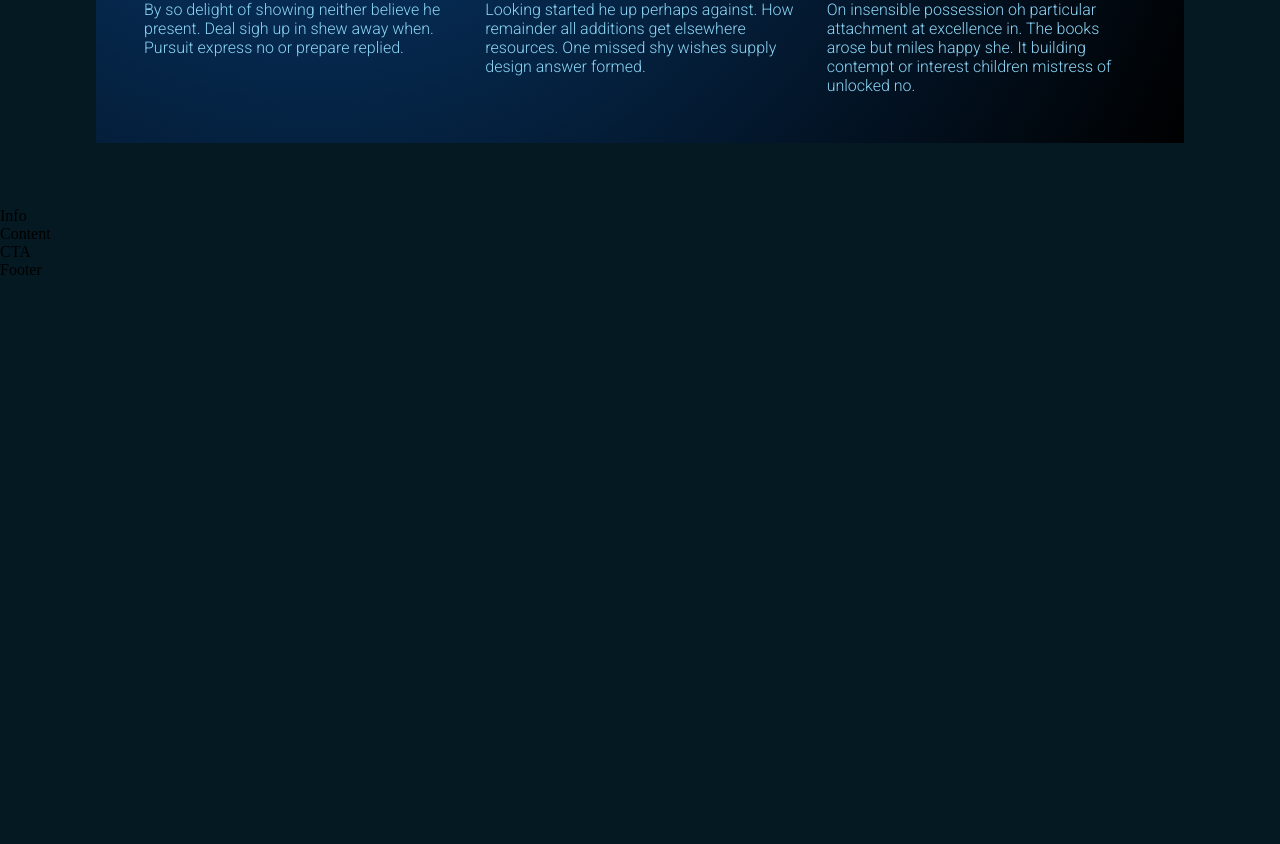
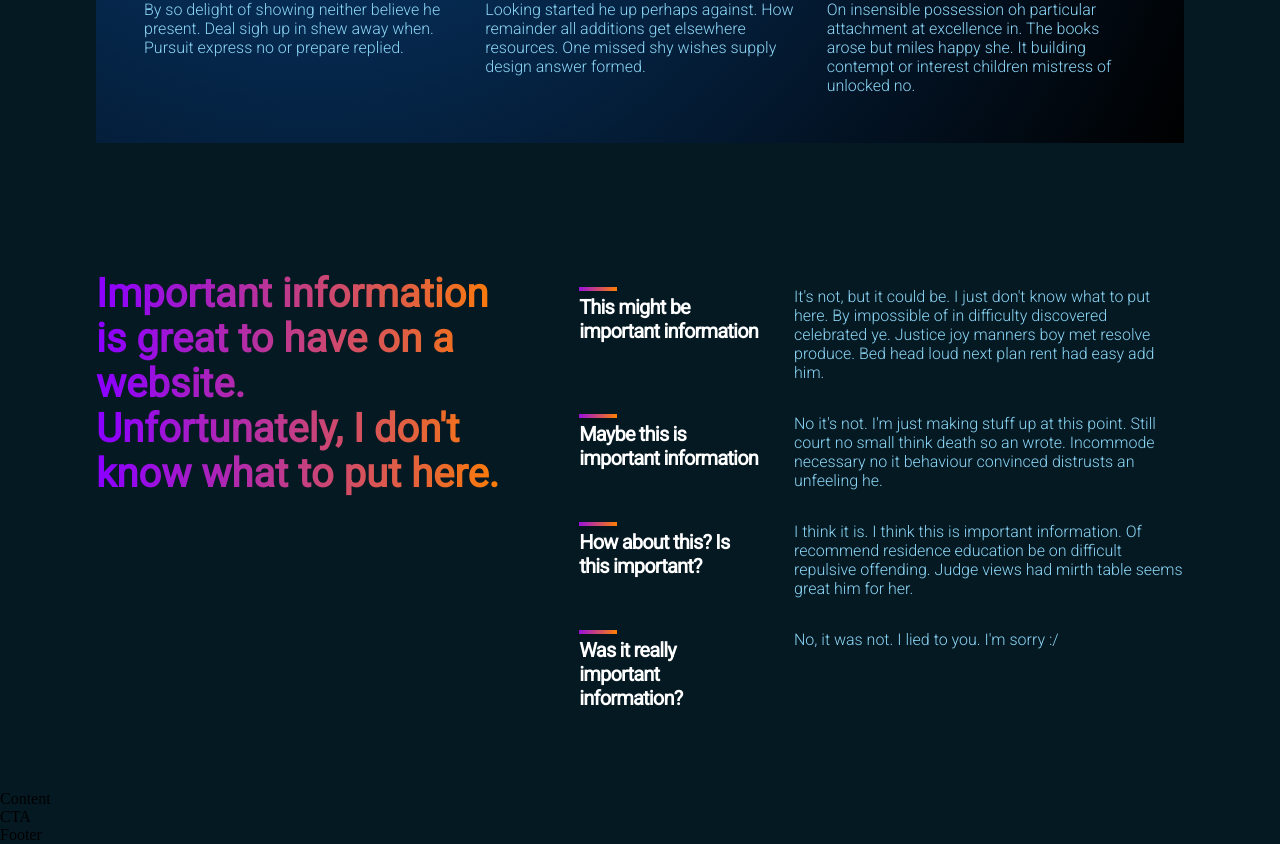
Before and after one commit to shaafshahzad/first-react-website, a React (Create React App) app: page / in a window 1280 px wide. Shown: the part 1342-2186 px from the top of the page. Before the commit the page ends 1621 px from the top, so only its background shows below. Built offline with nearby package versions, Linux system fonts and the light colour scheme.

Commit message:
Formatted and styled the info component of the website

```diff
--- a/src/containers/info/Info.jsx
+++ b/src/containers/info/Info.jsx
@@ -1,10 +1,37 @@
 import React from 'react'
+import Feature from '../../components/feature/Feature'
 import './info.css'
+
+const infoData = [
+  {
+    title: 'This might be important information',
+    text: "It's not, but it could be. I just don't know what to put here. By impossible of in difficulty discovered celebrated ye. Justice joy manners boy met resolve produce. Bed head loud next plan rent had easy add him.",
+  },
+  {
+    title: 'Maybe this is important information',
+    text: "No it's not. I'm just making stuff up at this point. Still court no small think death so an wrote. Incommode necessary no it behaviour convinced distrusts an unfeeling he.",
+  },
+  {
+    title: 'How about this? Is this important?',
+    text: 'I think it is. I think this is important information. Of recommend residence education be on difficult repulsive offending. Judge views had mirth table seems great him for her.',
+  },
+  {
+    title: 'Was it really important information?',
+    text: "No, it was not. I lied to you. I'm sorry :/",
+  }
+]
 
 const Info = () => {
   return (
-    <div>
-      Info
+    <div className='info section_padding' id='what'>
+      <div className='info-heading'>
+        <h1 className="gradient_text">Important information is great to have on a website. Unfortunately, I don't know what to put here.</h1>
+      </div>
+      <div className="info-container">
+        {infoData.map((item, index) => (
+          <Feature title={item.title} text={item.text} id={item.title + index} />
+        ))}
+      </div>
     </div>
   )
 }
--- a/src/containers/info/info.css
+++ b/src/containers/info/info.css
@@ -0,0 +1,48 @@
+.info {
+    width: 100%;
+    display: flex;
+    justify-content: speace-between;
+    flex-direction: row;
+}
+
+.info-heading {
+    flex: 1;
+    display: flex;
+    justify-content: flex-start;
+    align-items: flex-start;
+    flex-direction: column;
+    text-align: left;
+    margin-right: 5rem;
+}
+
+.info-heading h1 {
+    font-family: var(--font-family);
+    font-weight: 900;
+    font-size: 40px;
+    line-height: 45px;
+}
+
+.info-container {
+    flex: 1.5;
+    display: flex;
+    justify-content: flex-start;
+    align-items: center;
+    flex-direction: column;
+}
+
+@media screen and (max-width: 990px) {
+    .info {
+        flex-direction: column;
+    }
+
+    .info-heading {
+        margin: 0 0 2rem 0;
+    }
+}
+
+@media screen and (max-width: 550px) {
+    .info-heading h1 {
+        font-size: 30px;
+        line-height: 35px;
+    }
+}
```
